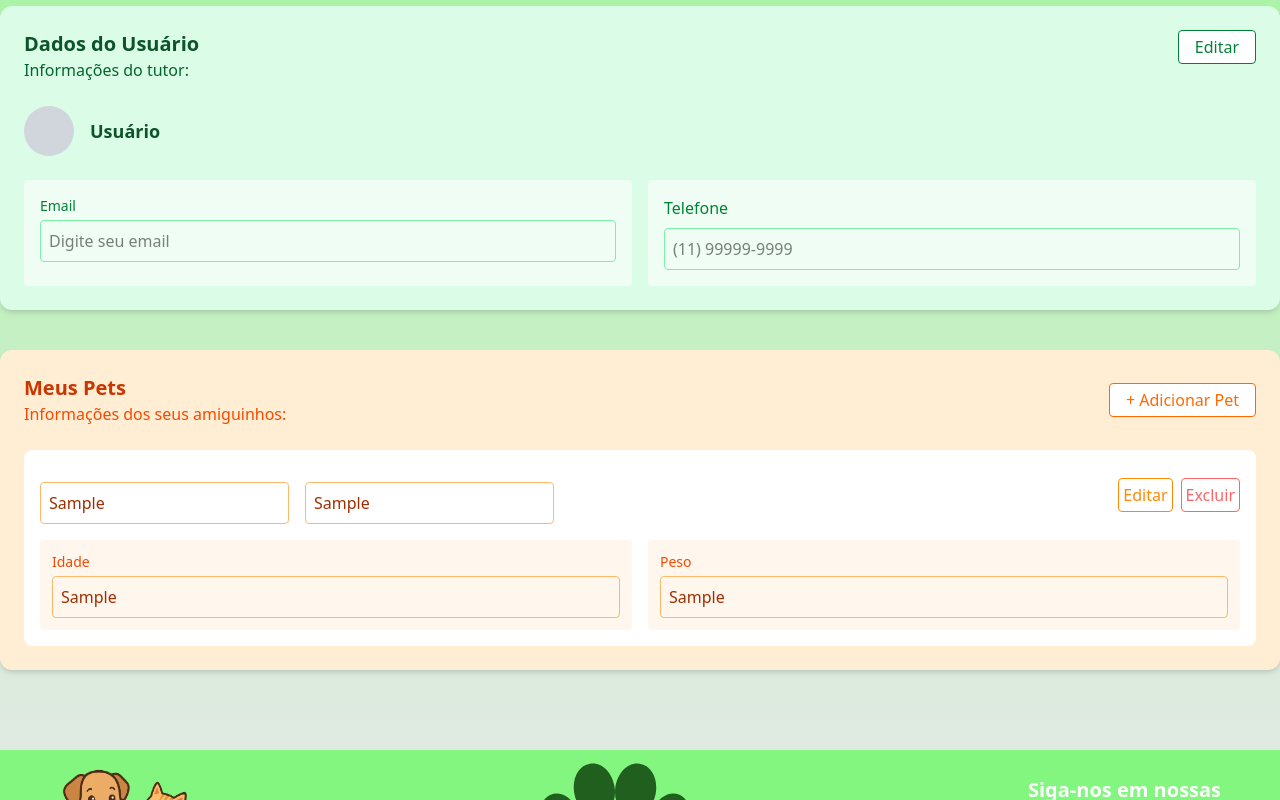
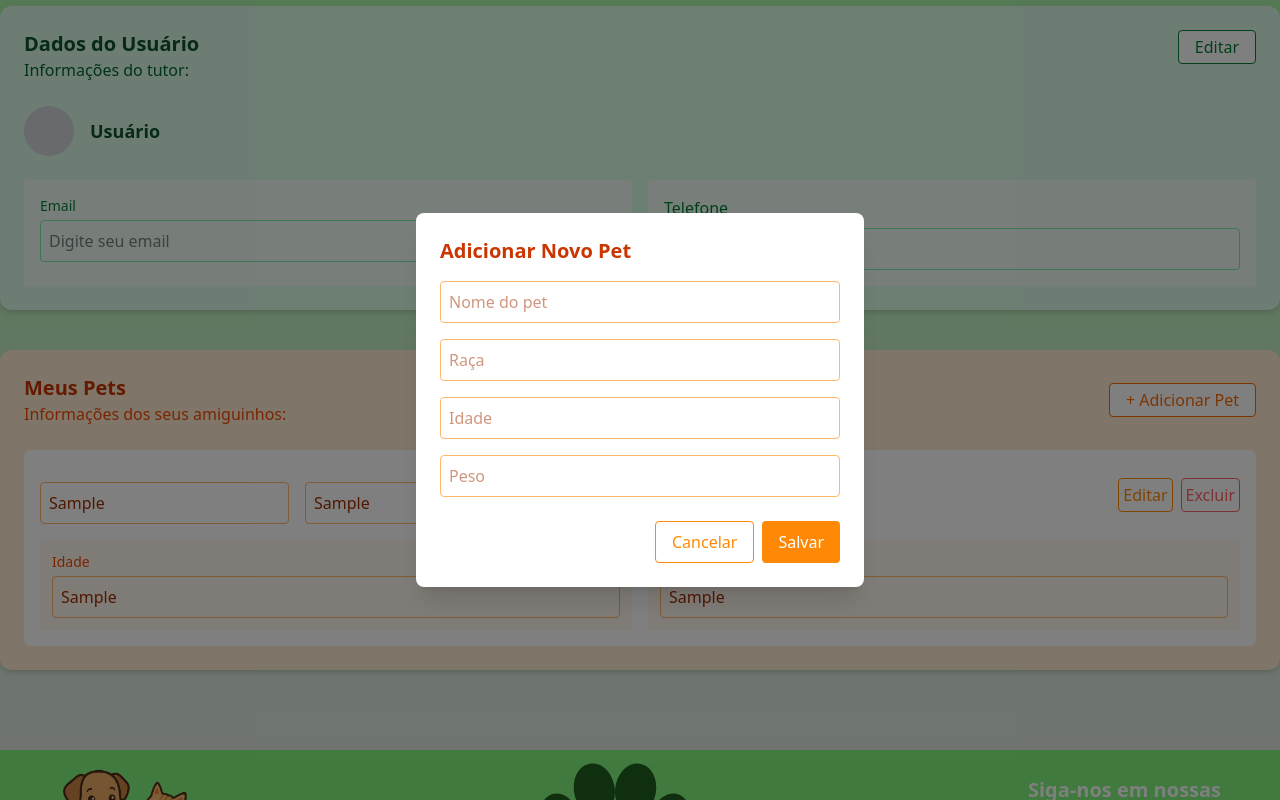
Before and after one commit to erlizaellen/projetobempet, a Next.js app: page /page-usuario in a window 1280 px wide. Both pictures are taken after typing "Sample", "Sample", "Sample", "Sample" into the empty fields and a click on the button "+ Adicionar Pet". Shown: the part 464-1264 px from the top of the page. Built offline with nearby package versions, Linux system fonts and the light colour scheme.

Commit message:
PAGINA USUARIO

```diff
--- /dev/null
+++ b/src/components/CardAddPet/index.jsx
@@ -0,0 +1,68 @@
+import { useEffect, useRef } from "react";
+
+export default function CardAddPet({ onClose }) {
+  const modalRef = useRef(null);
+
+
+  useEffect(() => {
+    const handleClickOutside = (event) => {
+      if (modalRef.current && !modalRef.current.contains(event.target)) {
+        onClose();
+      }
+    };
+
+    document.addEventListener("mousedown", handleClickOutside);
+    return () => {
+      document.removeEventListener("mousedown", handleClickOutside);
+    };
+  }, [onClose]);
+
+  return (
+    <div className="fixed inset-0 z-50 flex items-center justify-center bg-[rgba(0,0,0,0.5)]">
+      <div ref={modalRef} className="bg-white p-6 rounded-lg w-full max-w-md shadow-xl">
+        <h2 className="text-orange-700 font-bold text-xl mb-4">Adicionar Novo Pet</h2>
+
+        <div className="flex flex-col gap-4">
+          <input
+            type="text"
+            placeholder="Nome do pet"
+            className="p-2 border border-orange-300 rounded text-orange-800 outline-none"
+          />
+          <input
+            type="text"
+            placeholder="Raça"
+            className="p-2 border border-orange-300 rounded text-orange-800 outline-none"
+          />
+          <input
+            type="text"
+            placeholder="Idade"
+            className="p-2 border border-orange-300 rounded text-orange-800 outline-none"
+          />
+          <input
+            type="text"
+            placeholder="Peso"
+            className="p-2 border border-orange-300 rounded text-orange-800 outline-none"
+          />
+        </div>
+
+        <div className="flex justify-end gap-2 mt-6">
+          <button
+            onClick={onClose}
+            className="px-4 py-2 border border-orange-400 text-orange-400 rounded hover:bg-orange-50"
+          >
+            Cancelar
+          </button>
+          <button
+            onClick={() => {
+              alert("Pet salvo! (teste)");
+              onClose();
+            }}
+            className="px-4 py-2 bg-orange-400 text-white rounded hover:bg-orange-500"
+          >
+            Salvar
+          </button>
+        </div>
+      </div>
+    </div>
+  );
+}
--- a/src/pages/page-usuario/index.jsx
+++ b/src/pages/page-usuario/index.jsx
@@ -1,7 +1,11 @@
+import { useState } from "react";
 import PageWrapper from "@/components/PageWrapper";
+import CardAddPet from "@/components/CardAddPet";
 
-export default function PageUsuario(){
-    return(
+export default function PageUsuario() {
+  const [mostrarModal, setMostrarModal] = useState(false);
+
+  return (
     <PageWrapper>
       <div className="w-full h-[350px] flex flex-col items-center justify-center">
         <h1 className="text-[40px] font-bold text-green-900">
@@ -11,6 +15,8 @@ export default function PageUsuario(){
           Aqui você pode atualizar suas informações pessoais
         </p>
       </div>
+
+      {/* Dados do Usuário */}
       <div className="w-full flex flex-col bg-green-100 rounded-xl p-6 mt-10 shadow-md">
         <div className="flex justify-between items-start mb-6">
           <div>
@@ -28,6 +34,7 @@ export default function PageUsuario(){
             <p className="text-green-900 font-bold text-lg">Usuário</p>
           </div>
         </div>
+
         <div className="flex flex-col md:flex-row gap-4">
           <div className="flex flex-col bg-green-50 p-4 rounded w-full">
             <label className="text-sm mb-1 text-green-700">Email</label>
@@ -48,21 +55,27 @@ export default function PageUsuario(){
           </div>
         </div>
       </div>
+
+      {/* Meus Pets */}
       <div className="w-full flex flex-col bg-orange-100 rounded-xl p-6 mt-10 shadow-md">
         <div className="flex justify-between items-center mb-6">
           <div>
             <p className="text-orange-700 font-bold text-xl">Meus Pets</p>
             <p className="text-orange-600">Informações dos seus amiguinhos:</p>
           </div>
-        <button className="bg-white border border-orange-500 text-orange-500 px-4 py-1 rounded hover:bg-orange-50">
+          <button
+            onClick={() => setMostrarModal(true)}
+            className="bg-white border border-orange-500 text-orange-500 px-4 py-1 rounded hover:bg-orange-50"
+          >
             + Adicionar Pet
           </button>
         </div>
+
+        {/* Pet exemplo */}
         <div className="bg-white rounded-lg p-4 flex flex-col gap-4 w-full ">
           <div className="flex items-center justify-between">
             <div className="flex flex-col gap-4">
-                <div className="rounded-full bg-orange-200 mr-4 flex items-center justify-center text-xl">
-                </div>
+              <div className="rounded-full bg-orange-200 mr-4 flex items-center justify-center text-xl"></div>
               <div className="flex gap-4">
                 <input
                   type="text"
@@ -77,8 +90,12 @@ export default function PageUsuario(){
               </div>
             </div>
             <div className="flex gap-2">
-                <button className="bg-white border border-orange-400 text-orange-400 p-1 rounded hover:bg-orange-50">Editar</button>
-                <button className="bg-white border border-red-400 text-red-400 p-1 rounded hover:bg-red-50">Excluir</button>
+              <button className="bg-white border border-orange-400 text-orange-400 p-1 rounded hover:bg-orange-50">
+                Editar
+              </button>
+              <button className="bg-white border border-red-400 text-red-400 p-1 rounded hover:bg-red-50">
+                Excluir
+              </button>
             </div>
           </div>
 
@@ -103,6 +120,8 @@ export default function PageUsuario(){
         </div>
       </div>
 
+      {/* Modal para adicionar pet */}
+      {mostrarModal && <CardAddPet onClose={() => setMostrarModal(false)} />}
     </PageWrapper>
-    )
+  );
 }
```
Lines whose indentation alone changed are shown as unchanged.
